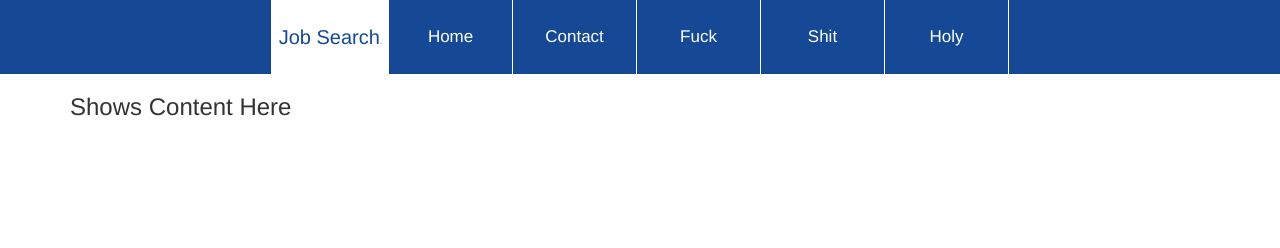
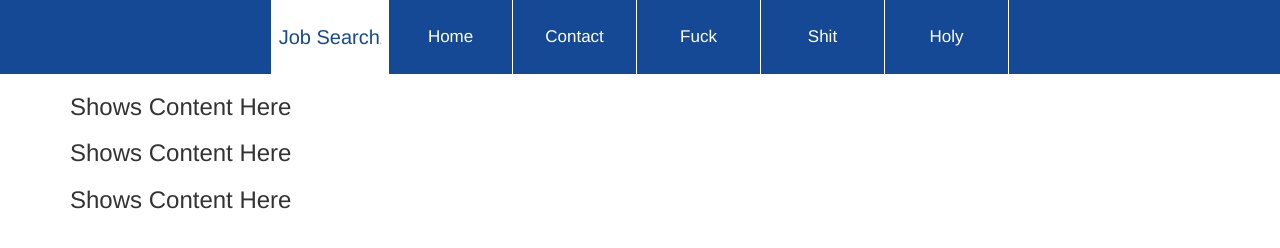
Before and after one commit to kofcszs/AngularJS-ui-router-main, a plain HTML site: page Index.html at #!/home in a window 1280 px wide. Drawn offline with Linux system fonts and the light colour scheme.

Commit message:
Try out whether it works or not

```diff
--- a/App/Partials/content.html
+++ b/App/Partials/content.html
@@ -1 +1,3 @@
 <h3>Shows Content Here</h3>
+<h3>Shows Content Here</h3>
+<h3>Shows Content Here</h3>
```
